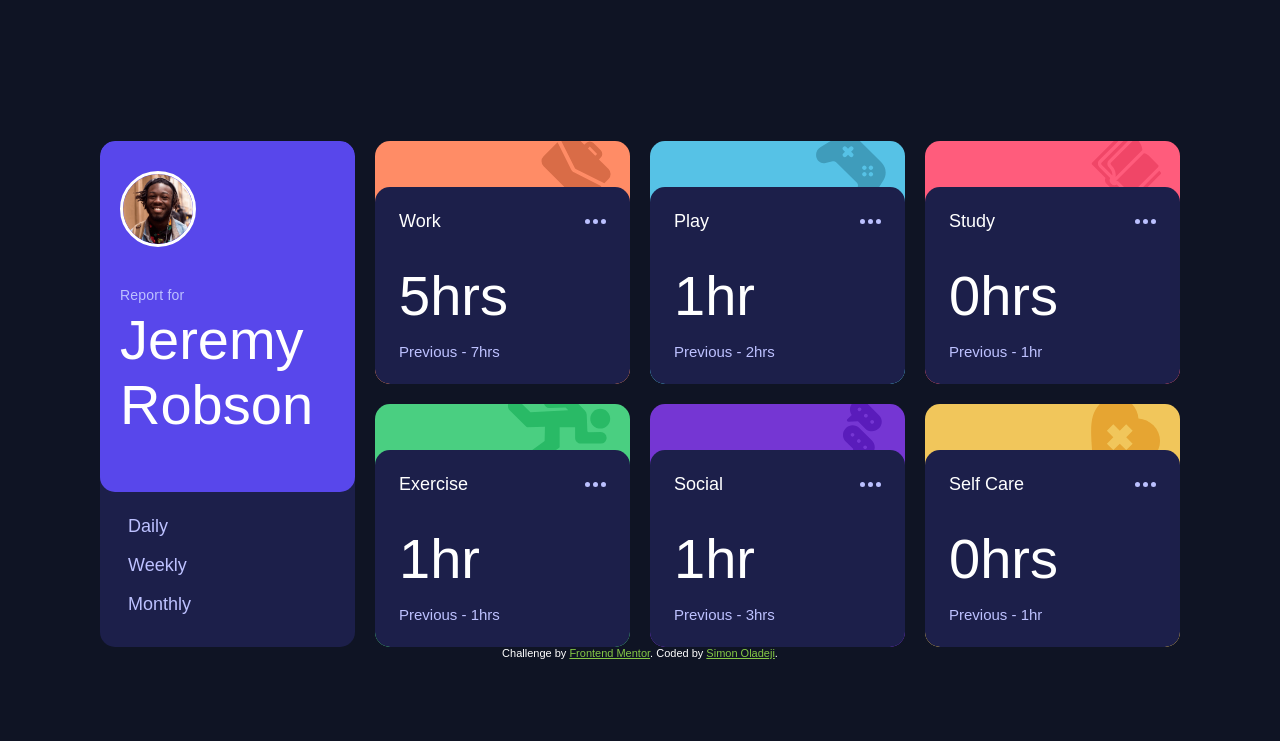
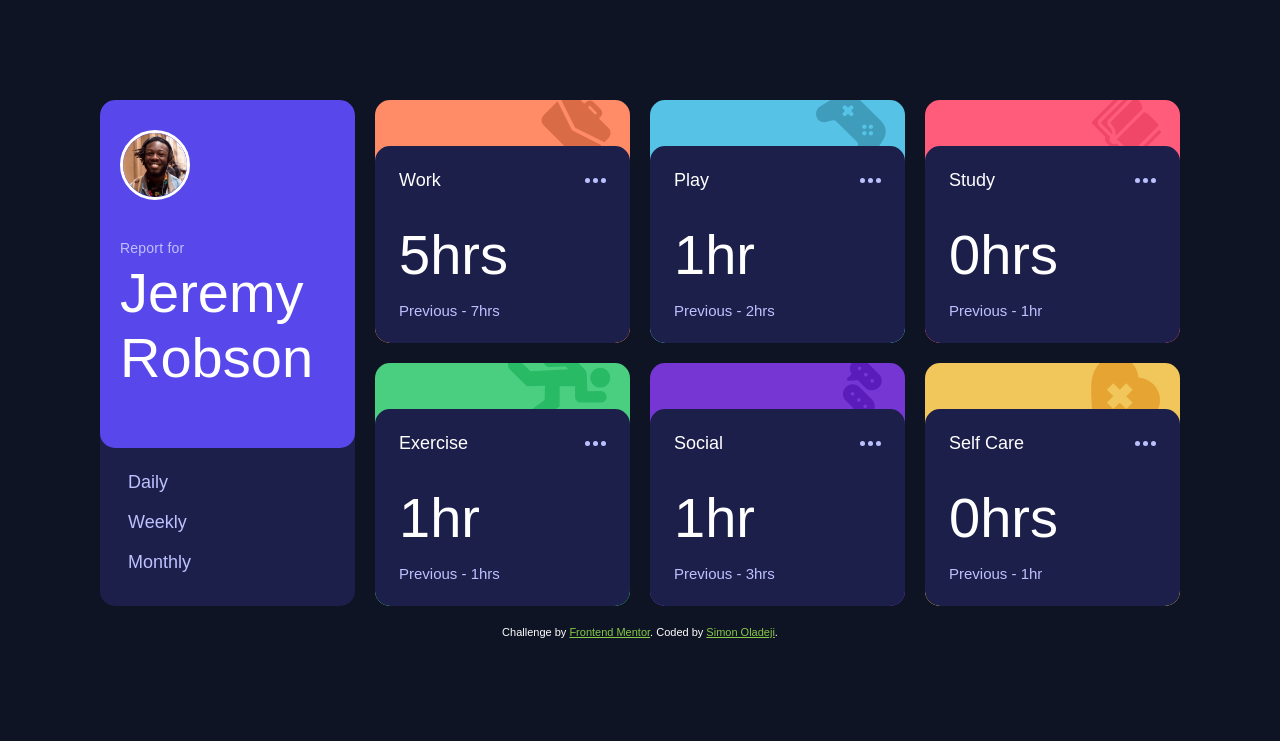
Before and after one commit to simmax456/trackingDashboard, a plain HTML site: page index.html in a window 1280 px wide. Drawn offline with Linux system fonts and the light colour scheme.

Commit message:
Update Design

```diff
--- a/grid.css
+++ /dev/null
@@ -1,29 +0,0 @@
-body {
-    display: grid;
-    height: 100vh;
-    justify-content: center;
-    align-content: center;
-}
-
-.grid-container {
-    display: grid;
-    gap: 20px;
-}
-
-@media only screen and (min-width:750px) {
-  .grid-container {
-    grid-template-columns: repeat(2, 255px);
-    margin: 0 100px;
-  }
-
-  .user-card {
-      grid-row: span 2;
-  }
-}
-
-@media only screen and (min-width:1024px) {
-	.grid-container {
-    	  grid-template-columns: repeat(4, 255px);
-    }
-
-}
--- a/index.html
+++ b/index.html
@@ -5,17 +5,10 @@
   <meta name="viewport" content="width=device-width, initial-scale=1.0"> <!-- displays site properly based on user's device -->
 
   <link rel="icon" type="image/png" sizes="32x32" href="./images/favicon-32x32.png">
-  <link rel="stylesheet" href="grid.css">
   <link rel="stylesheet" href="style.css">
-  <link rel="stylesheet" href="media-query.css">
 
   <title>Frontend Mentor | Time tracking dashboard</title>
 
-  <!-- Feel free to remove these styles or customise in your own stylesheet 👍 -->
-  <style>
-    .attribution { font-size: 11px; text-align: center; color: white; }
-    .attribution a { color: hsl(91, 55%, 53%); }
-  </style>
 </head>
 <body>
   <main>
@@ -23,10 +16,10 @@
 
       <div class="item user-card">
         <div class="user-details">
-          <img src="/images/image-jeremy.png" alt="User Image" width="70px" height="auto" id="user-image">
+          <img src="/images/image-jeremy.png" alt="User Image" width="70px" height="auto" class="user-image">
           <div>
-            <p id="report">Report for</p>
-            <p id="name">Jeremy Robson</p>
+            <p class="report">Report for</p>
+            <p class="name">Jeremy Robson</p>
           </div>
         </div>
         <div class="occurrence">
@@ -191,11 +184,12 @@
           </div>
       </div>
     </div>
+
   </main>
-
   <div class="attribution">
     Challenge by <a href="https://www.frontendmentor.io?ref=challenge" target="_blank">Frontend Mentor</a>.
     Coded by <a href="https://www.github.com/simmax456/">Simon Oladeji</a>.
   </div>
+
 </body>
 </html>
--- a/media-query.css
+++ /dev/null
@@ -1,33 +0,0 @@
-@media only screen and (min-width:750px) {
-    .occurrence {
-        grid-template-columns: auto;
-    }
-
-    .user-card {
-        grid-row: span 2;
-    }
-
-    .user-details {
-        flex-direction: column;
-        align-items: start;
-    }
-
-    #user-image {
-        margin-bottom: 40px;
-    }
-
-    #name {
-        font-size: 56px;
-    }
-
-    .next {
-        font-size: 56px;
-        margin-top: 24px;
-        margin-bottom: 10px;
-    }
-
-    .daily {
-        flex-direction: column;
-        align-items: flex-start;
-    }
-}
--- a/style.css
+++ b/style.css
@@ -1,4 +1,5 @@
 * {
+    box-sizing: border-box;
     margin: 0;
     padding: 0;
 }
@@ -24,9 +25,16 @@ body {
     font-size: 18px;
     font-weight: 300;
     background-color: var(--Very-dark-blue);
+	display: grid;
+    height: 100vh;
+    justify-content: center;
+    align-items: center;
+    padding: 100px 0;
 }
 
 .grid-container {
+	display: grid;
+    gap: 20px;
     color: var(--Pale-Blue);
 }
 
@@ -38,7 +46,7 @@ body {
     overflow: hidden;
 }
 
-#user-image {
+.user-image {
     border: 3px solid white;
     border-radius: 50px;
     margin-right: 17px;
@@ -52,14 +60,14 @@ body {
     border-radius: 15px;
 }
 
-#report {
+.report {
     font-style: normal;
     font-weight: 500;
     font-size: 14px;
     letter-spacing: 0.015em;
 }
 
-#name {
+.name {
     font-weight: 200;
     font-size: 24px;
     color: white;
@@ -151,6 +159,62 @@ body {
 }
 
 .occurrence > p:hover {
+    color: var(--Desaturated-blue);
+    cursor: pointer;
+    font-weight: 500;
+    /* text-decoration: underline; */
+}
+
+.attribution {
+    font-size: 11px;
+    text-align: center;
     color: white;
-    cursor: pointer;
+    padding: 20px 0 100px;
 }
+
+.attribution a {
+    color: hsl(91, 55%, 53%);
+}
+
+@media only screen and (min-width:750px) {
+    .grid-container {
+        grid-template-columns: repeat(2, 255px);
+    }
+    .occurrence {
+        grid-template-columns: auto;
+    }
+
+    .user-card {
+        grid-row: span 2;
+    }
+
+    .user-details {
+        flex-direction: column;
+        align-items: start;
+    }
+
+    .user-image {
+        margin-bottom: 40px;
+    }
+
+    .name {
+        font-size: 56px;
+    }
+
+    .next {
+        font-size: 56px;
+        margin-top: 24px;
+        margin-bottom: 10px;
+    }
+
+    .daily {
+        flex-direction: column;
+        align-items: flex-start;
+    }
+}
+
+@media only screen and (min-width:1024px) {
+	.grid-container {
+    	  grid-template-columns: repeat(4, 255px);
+    }
+}
```
